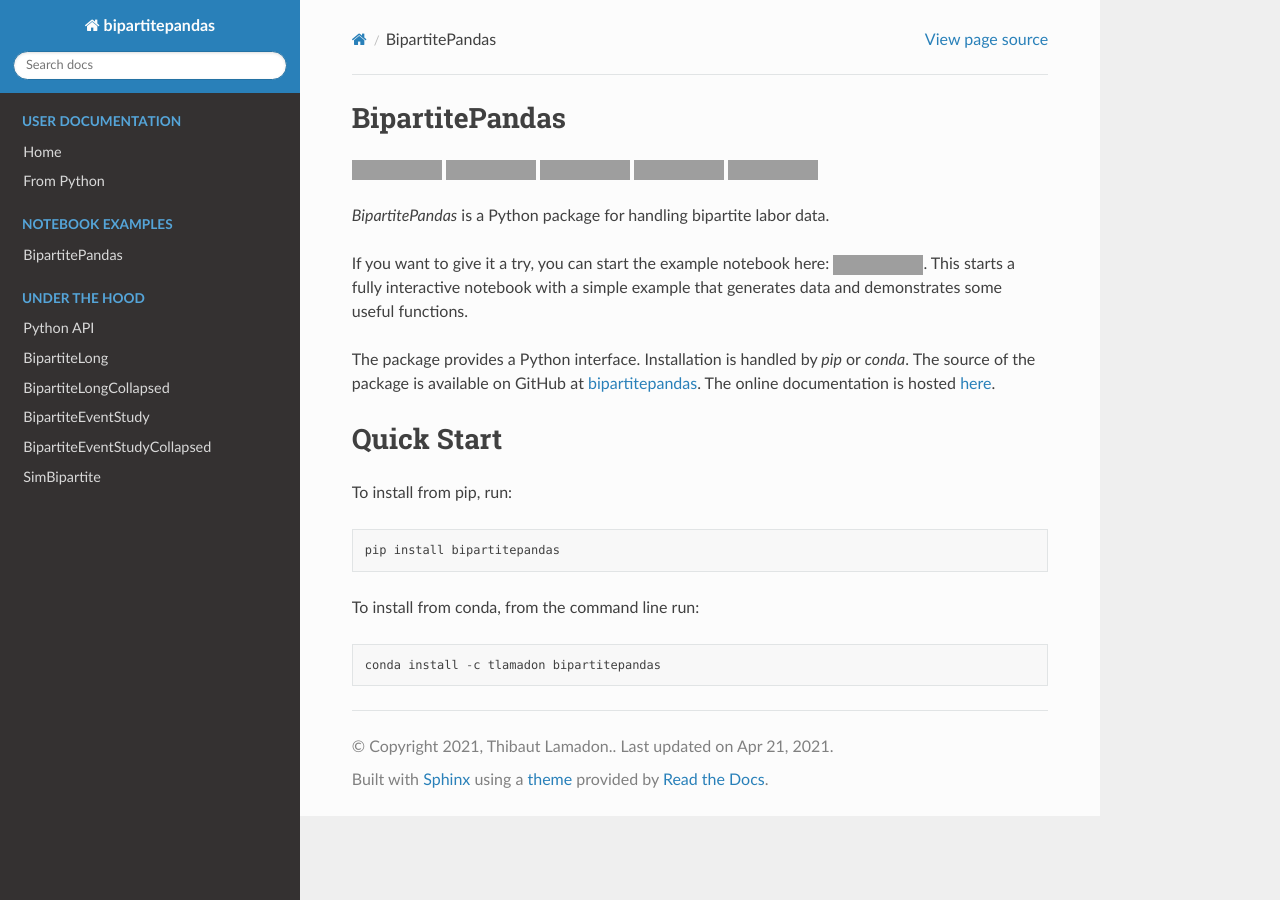
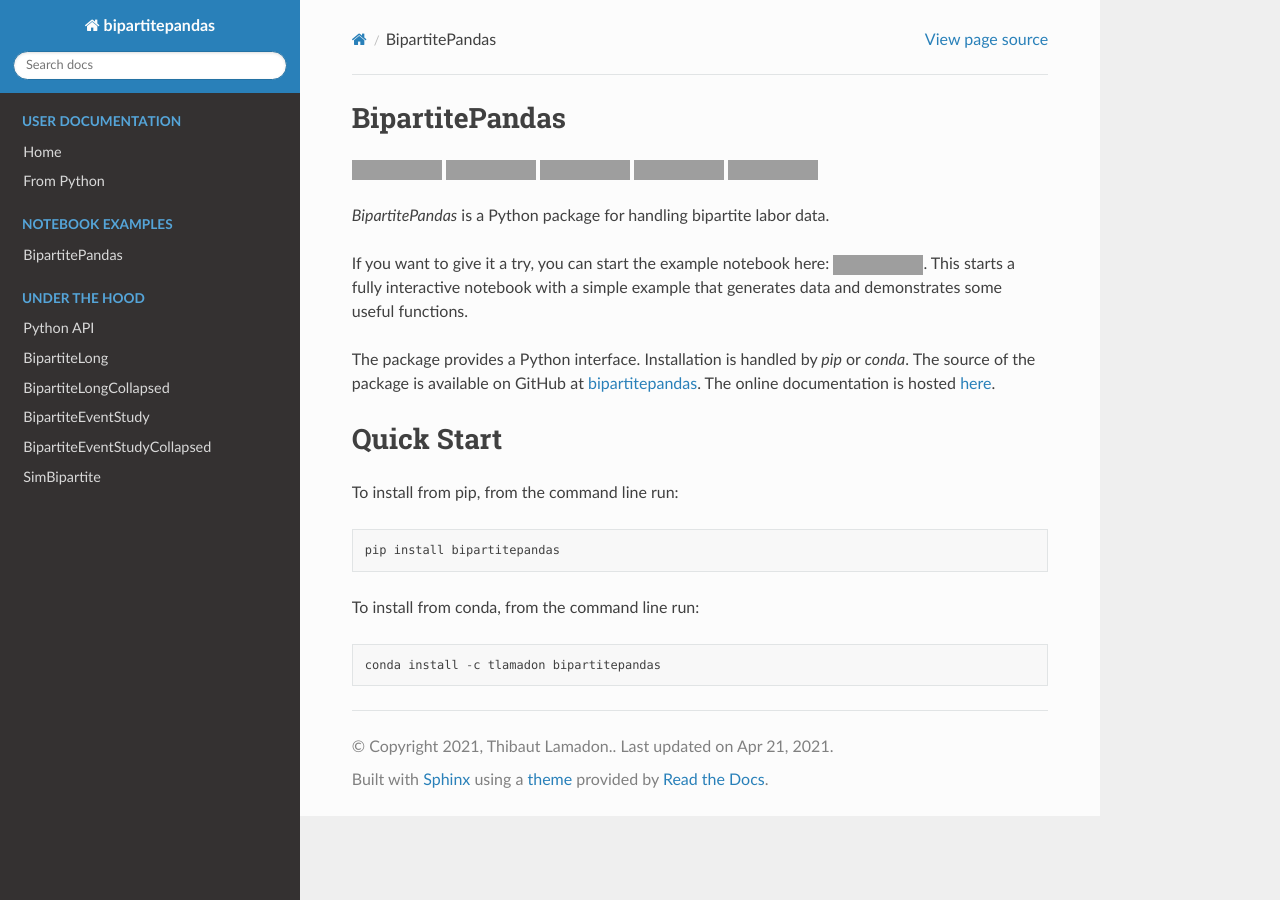
Before and after one commit to tlamadon/bipartitepandas, a Sphinx documentation site: the page built from docs-src/source/readme.rst, in a window 1280 px wide, cut to the strip 0-900 px from the top of the page. Built offline with Sphinx 7.4.7 and the Read the Docs theme 2.0.0, drawn with Linux system fonts in a browser that asks for light colours; grey boxes are pictures that could not be loaded.

Commit message:
Update documentation

```diff
--- a/docs-src/source/readme.rst
+++ b/docs-src/source/readme.rst
@@ -28,7 +28,7 @@
 Quick Start
 -----------
 
-To install from pip, run::
+To install from pip, from the command line run::
 
     pip install bipartitepandas
 
```
